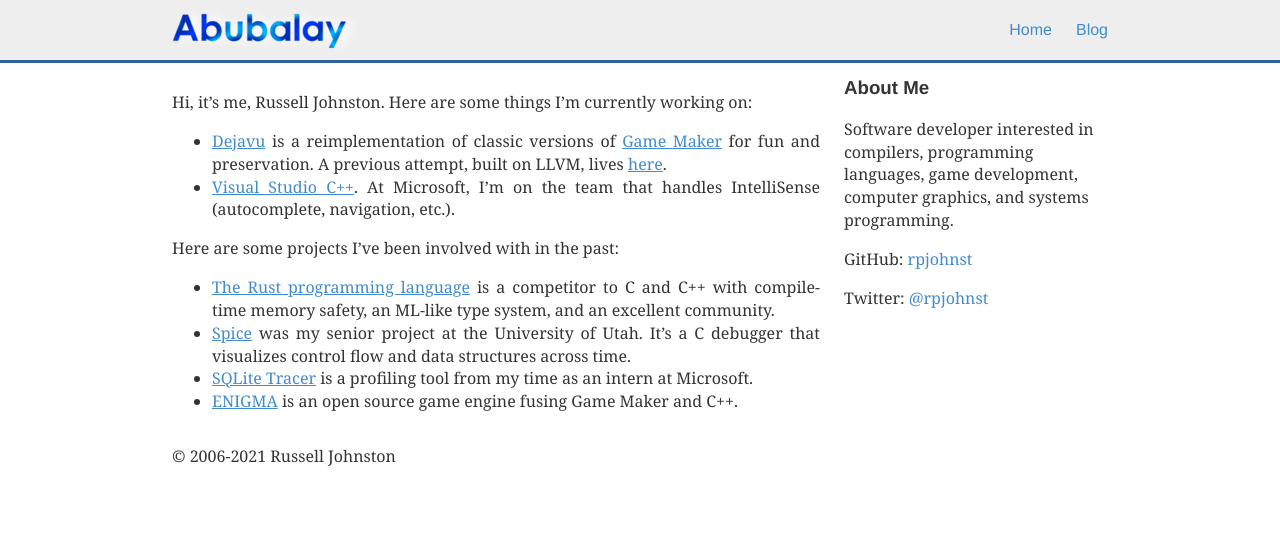
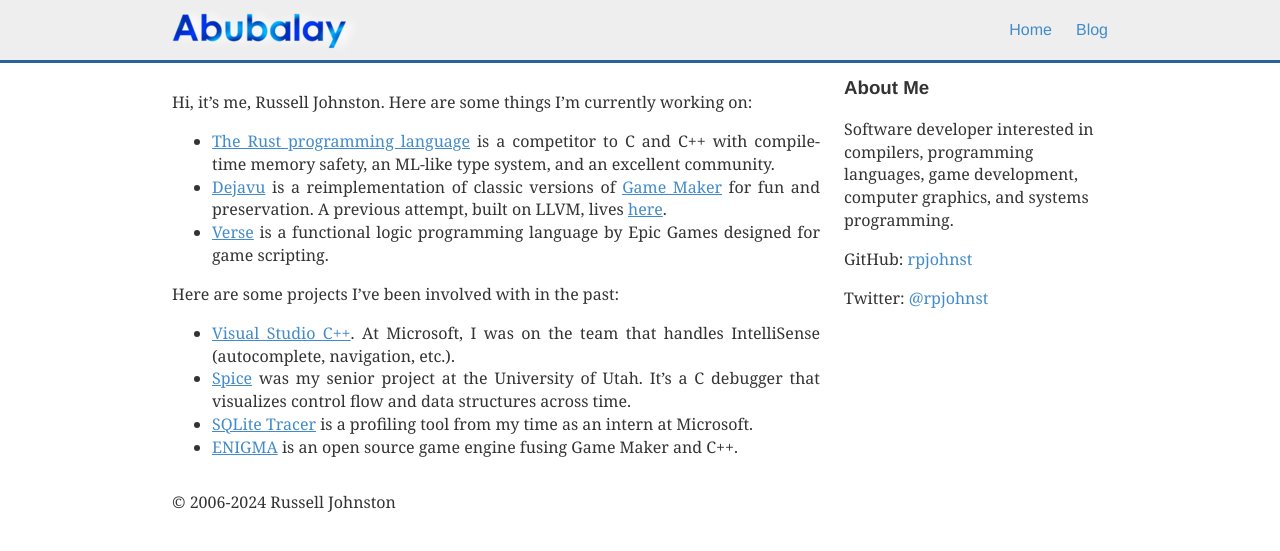
Before and after one commit to rpjohnst/rpjohnst.github.io, a Jekyll site: the page built from index.md, in a window 1280 px wide. Shown: the top 551 px of the page. Built offline with Jekyll 4.4.1, drawn with Linux system fonts in a browser that asks for light colours.

Commit message:
Adjust front page and style

```diff
--- a/_layouts/default.html
+++ b/_layouts/default.html
@@ -36,7 +36,7 @@
 
 			<footer class="row">
 				<div class="twelve columns">
-					<p>&copy; 2006-2021 Russell Johnston</p>
+					<p>&copy; 2006-2024 Russell Johnston</p>
 				</div>
 			</footer>
 		</div>
--- a/index.md
+++ b/index.md
@@ -5,12 +5,13 @@ layout: default
 
 Hi, it's me, Russell Johnston. Here are some things I'm currently working on:
 
+* [The Rust programming language](https://www.rust-lang.org/) is a competitor to C and C++ with compile-time memory safety, an ML-like type system, and an excellent community.
 * [Dejavu](https://dejavu.abubalay.com/) is a reimplementation of classic versions of [Game Maker](https://www.yoyogames.com/gamemaker) for fun and preservation. A previous attempt, built on LLVM, lives [here](https://github.com/rpjohnst/dejavu-llvm).
-* [Visual Studio C++](https://www.visualstudio.com/vs/features/cplusplus/). At Microsoft, I'm on the team that handles IntelliSense (autocomplete, navigation, etc.).
+* [Verse](https://dev.epicgames.com/documentation/en-us/uefn/verse-language-reference) is a functional logic programming language by Epic Games designed for game scripting.
 
 Here are some projects I've been involved with in the past:
 
-* [The Rust programming language](https://www.rust-lang.org/) is a competitor to C and C++ with compile-time memory safety, an ML-like type system, and an excellent community.
+* [Visual Studio C++](https://www.visualstudio.com/vs/features/cplusplus/). At Microsoft, I was on the team that handles IntelliSense (autocomplete, navigation, etc.).
 * [Spice](https://team-worm.github.io/spice/) was my senior project at the University of Utah. It's a C debugger that visualizes control flow and data structures across time.
 * [SQLite Tracer](https://github.com/Microsoft/sqlite-tracer) is a profiling tool from my time as an intern at Microsoft.
 * [ENIGMA](https://enigma-dev.org/) is an open source game engine fusing Game Maker and C++.
--- a/style.css
+++ b/style.css
@@ -40,6 +40,7 @@ pre {
 	padding-left: 6px;
 	position: relative;
 }
+code { font-size: 14px; }
 blockquote {
 	margin: 16px 0;
 	padding: 0 19px 0 16px;
```
